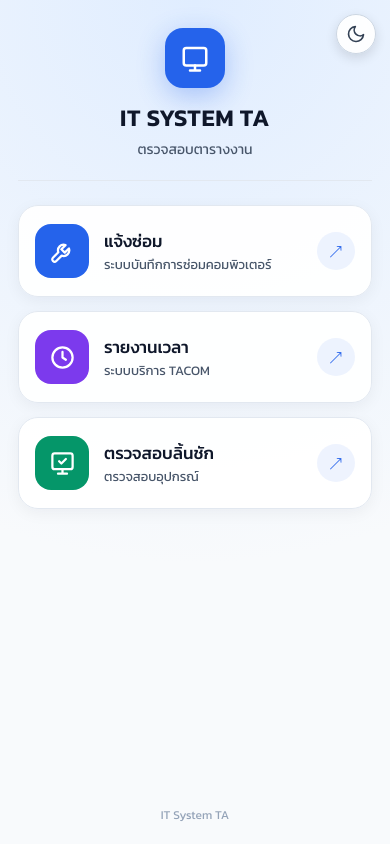
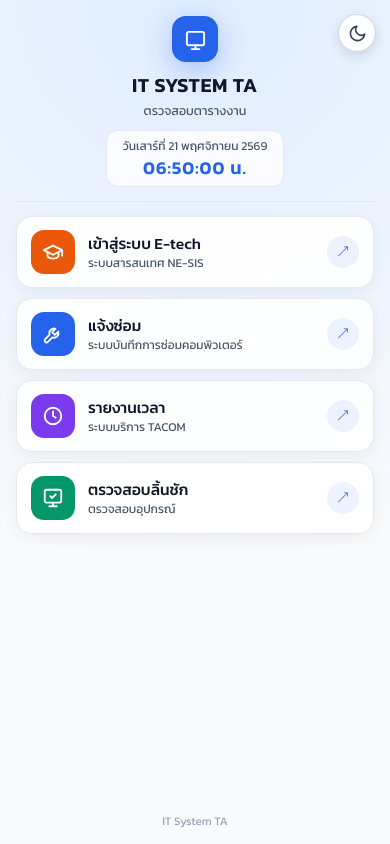
Before and after one commit to ponesatornjob-create/taeieina, a plain HTML site: page index.html in a window 390 px wide. Drawn offline with Linux system fonts and the light colour scheme.

Commit message:
Update index.html

```diff
--- a/index.html
+++ b/index.html
@@ -26,6 +26,8 @@
     --toggle-bg: rgba(17, 28, 48, 0.85);
     --toggle-border: #263b5a;
     --toggle-color: #fbbf24;
+    --clock-bg: rgba(17, 28, 48, 0.65);
+    --clock-border: rgba(38, 59, 90, 0.8);
 }
 
 [data-theme="light"] {
@@ -46,6 +48,8 @@
     --toggle-bg: rgba(255, 255, 255, 0.92);
     --toggle-border: #cbd5e1;
     --toggle-color: #334155;
+    --clock-bg: rgba(255, 255, 255, 0.78);
+    --clock-border: #e2e8f0;
 }
 
 *, *::before, *::after {
@@ -122,7 +126,7 @@ body {
 }
 
 .container {
-    width: min(92vw, 1320px);
+    width: min(92vw, 1380px);
     margin: 0 auto;
     display: flex;
     flex-direction: column;
@@ -131,21 +135,21 @@ body {
 /* HEADER */
 .header {
     text-align: center;
-    margin-bottom: clamp(28px, 4.5vh, 56px);
+    margin-bottom: clamp(24px, 4vh, 46px);
     border-bottom: 1px solid var(--divider);
-    padding-bottom: clamp(20px, 3vh, 36px);
+    padding-bottom: clamp(18px, 2.8vh, 28px);
     transition: border-color 0.3s ease;
 }
 
 .logo {
-    width: clamp(60px, 5vw, 92px);
-    height: clamp(60px, 5vw, 92px);
+    width: clamp(56px, 4.8vw, 84px);
+    height: clamp(56px, 4.8vw, 84px);
     background: #2563eb;
-    border-radius: clamp(18px, 1.8vw, 28px);
+    border-radius: clamp(16px, 1.6vw, 24px);
     display: flex;
     align-items: center;
     justify-content: center;
-    margin: 0 auto clamp(12px, 1.5vh, 20px);
+    margin: 0 auto clamp(10px, 1.4vh, 16px);
     box-shadow: 0 8px 28px rgba(37, 99, 235, 0.32);
 }
 
@@ -160,22 +164,51 @@ body {
 }
 
 .header h1 {
-    font-size: clamp(24px, 2.4vw, 42px);
+    font-size: clamp(24px, 2.3vw, 38px);
     font-weight: 600;
     letter-spacing: 0.5px;
 }
 
 .header p {
     color: var(--text-sub);
-    margin-top: 6px;
-    font-size: clamp(14px, 1.25vw, 22px);
+    margin-top: 4px;
+    font-size: clamp(14px, 1.15vw, 19px);
 }
 
-/* CARDS */
+/* วันที่และเวลาเรียลไทม์ */
+.datetime-box {
+    display: inline-flex;
+    flex-direction: column;
+    align-items: center;
+    margin-top: clamp(12px, 1.6vh, 18px);
+    padding: clamp(8px, 1vh, 12px) clamp(18px, 2.2vw, 28px);
+    border-radius: 16px;
+    background: var(--clock-bg);
+    border: 1px solid var(--clock-border);
+    transition: background 0.3s ease, border-color 0.3s ease;
+}
+
+.date-text {
+    font-size: clamp(13px, 1vw, 16px);
+    color: var(--text-sub);
+    font-weight: 400;
+}
+
+.time-text {
+    font-size: clamp(20px, 1.8vw, 28px);
+    font-weight: 600;
+    color: var(--btn-text);
+    font-variant-numeric: tabular-nums;
+    letter-spacing: 1px;
+    line-height: 1.25;
+    margin-top: 2px;
+}
+
+/* CARDS - 4 คอลัมน์บนจอคอม */
 .cards {
     display: grid;
-    grid-template-columns: repeat(3, minmax(0, 1fr));
-    gap: clamp(14px, 2.2vw, 32px);
+    grid-template-columns: repeat(4, minmax(0, 1fr));
+    gap: clamp(14px, 1.8vw, 26px);
     width: 100%;
 }
 
@@ -184,11 +217,11 @@ body {
     flex-direction: column;
     align-items: center;
     text-align: center;
-    padding: clamp(24px, 3.2vw, 48px) clamp(16px, 2vw, 32px);
+    padding: clamp(22px, 2.6vw, 40px) clamp(14px, 1.6vw, 24px);
     background: var(--card-bg);
     border: 1px solid var(--card-border);
     box-shadow: var(--card-shadow);
-    border-radius: clamp(18px, 1.8vw, 28px);
+    border-radius: clamp(18px, 1.6vw, 26px);
     text-decoration: none;
     color: var(--text-main);
     transition: transform 0.25s ease, background 0.25s ease, box-shadow 0.25s ease, border-color 0.25s ease, color 0.25s ease;
@@ -208,13 +241,13 @@ body {
 
 /* ICON */
 .icon {
-    width: clamp(56px, 5vw, 88px);
-    height: clamp(56px, 5vw, 88px);
-    border-radius: clamp(16px, 1.5vw, 24px);
+    width: clamp(54px, 4.5vw, 80px);
+    height: clamp(54px, 4.5vw, 80px);
+    border-radius: clamp(16px, 1.4vw, 22px);
     display: flex;
     align-items: center;
     justify-content: center;
-    margin: 0 auto clamp(14px, 1.8vw, 24px);
+    margin: 0 auto clamp(14px, 1.6vw, 22px);
     flex-shrink: 0;
 }
 
@@ -240,20 +273,24 @@ body {
     background: #059669;
 }
 
+.orange {
+    background: #ea580c;
+}
+
 /* TEXT */
 .card-text {
     width: 100%;
-    margin-bottom: clamp(16px, 2vw, 28px);
+    margin-bottom: clamp(16px, 1.8vw, 24px);
 }
 
 .card h2 {
-    font-size: clamp(18px, 1.6vw, 28px);
+    font-size: clamp(17px, 1.4vw, 24px);
     font-weight: 500;
-    margin-bottom: clamp(6px, 0.7vw, 10px);
+    margin-bottom: clamp(6px, 0.6vw, 10px);
 }
 
 .card p {
-    font-size: clamp(13px, 1.05vw, 18px);
+    font-size: clamp(12.5px, 0.95vw, 16px);
     color: var(--text-sub);
     line-height: 1.5;
 }
@@ -263,10 +300,10 @@ body {
     display: inline-flex;
     align-items: center;
     justify-content: center;
-    padding: clamp(8px, 0.7vw, 12px) clamp(16px, 1.5vw, 26px);
+    padding: clamp(7px, 0.65vw, 11px) clamp(16px, 1.3vw, 24px);
     border-radius: 999px;
     background: var(--btn-bg);
-    font-size: clamp(12px, 0.95vw, 16px);
+    font-size: clamp(12px, 0.9vw, 15px);
     font-weight: 500;
     color: var(--btn-text);
     transition: background 0.25s ease, color 0.25s ease;
@@ -280,32 +317,44 @@ body {
 
 /* FOOTER */
 .footer {
-    margin-top: clamp(24px, 4vh, 48px);
+    margin-top: clamp(22px, 3.5vh, 40px);
     text-align: center;
     font-size: clamp(12px, 0.9vw, 15px);
     color: var(--text-footer);
 }
 
-/* MOBILE - ชิดบน พอดีจอ ไม่ต้องเลื่อน */
+/* TABLET / จอคอมครึ่งจอ - 2x2 */
+@media (max-width: 960px) {
+    .container {
+        max-width: 720px;
+    }
+
+    .cards {
+        grid-template-columns: repeat(2, minmax(0, 1fr));
+        gap: 18px;
+    }
+}
+
+/* MOBILE - ชิดบน พอดีจอ 4 การ์ดไม่ต้องเลื่อน */
 @media (max-width: 640px) {
     body {
         height: 100vh;
         height: 100dvh;
         overflow: hidden;
         align-items: flex-start;
-        padding: 28px 18px 20px;
+        padding: 16px 16px 14px;
     }
 
     .theme-toggle {
         top: 14px;
         right: 14px;
-        width: 40px;
-        height: 40px;
+        width: 38px;
+        height: 38px;
     }
 
     .theme-toggle svg {
-        width: 20px;
-        height: 20px;
+        width: 19px;
+        height: 19px;
     }
 
     .container {
@@ -315,38 +364,52 @@ body {
     }
 
     .header {
-        margin-bottom: 24px;
-        padding-bottom: 20px;
+        margin-bottom: 14px;
+        padding-bottom: 14px;
     }
 
     .logo {
-        width: 60px;
-        height: 60px;
-        border-radius: 18px;
-        margin-bottom: 12px;
+        width: 46px;
+        height: 46px;
+        border-radius: 14px;
+        margin-bottom: 8px;
     }
 
     .header h1 {
-        font-size: 24px;
+        font-size: 20px;
     }
 
     .header p {
-        font-size: 14px;
-        margin-top: 4px;
+        font-size: 12.5px;
+        margin-top: 1px;
+    }
+
+    .datetime-box {
+        margin-top: 10px;
+        padding: 6px 16px;
+        border-radius: 12px;
+    }
+
+    .date-text {
+        font-size: 12px;
+    }
+
+    .time-text {
+        font-size: 18px;
     }
 
     .cards {
         grid-template-columns: 1fr;
-        gap: 14px;
+        gap: 10px;
     }
 
     .card {
         flex-direction: row;
         align-items: center;
         text-align: left;
-        padding: 18px 16px;
-        gap: 15px;
-        border-radius: 20px;
+        padding: 13px 14px;
+        gap: 13px;
+        border-radius: 16px;
     }
 
     .card:hover {
@@ -354,9 +417,9 @@ body {
     }
 
     .icon {
-        width: 54px;
-        height: 54px;
-        border-radius: 16px;
+        width: 44px;
+        height: 44px;
+        border-radius: 13px;
         margin: 0;
     }
 
@@ -367,21 +430,21 @@ body {
     }
 
     .card h2 {
-        font-size: 17px;
-        margin-bottom: 2px;
+        font-size: 15.5px;
+        margin-bottom: 1px;
     }
 
     .card p {
-        font-size: 13px;
-        line-height: 1.4;
+        font-size: 12px;
+        line-height: 1.3;
     }
 
     .btn {
         margin-top: 0;
-        width: 38px;
-        height: 38px;
+        width: 32px;
+        height: 32px;
         padding: 0;
-        font-size: 16px;
+        font-size: 14px;
         border-radius: 50%;
     }
 
@@ -391,8 +454,8 @@ body {
 
     .footer {
         margin-top: auto;
-        padding-top: 16px;
-        font-size: 12px;
+        padding-top: 10px;
+        font-size: 11.5px;
     }
 }
 </style>
@@ -402,12 +465,10 @@ body {
 
 <!-- ปุ่มสลับธีม กลางวัน/กลางคืน -->
 <button class="theme-toggle" id="themeToggle" aria-label="สลับธีมกลางวัน/กลางคืน" title="สลับธีมกลางวัน / กลางคืน">
-    <!-- ไอคอนพระอาทิตย์ (แสดงตอนโหมดมืด เพื่อกดเปลี่ยนเป็นตอนเช้า) -->
     <svg class="icon-sun" viewBox="0 0 24 24">
         <circle cx="12" cy="12" r="4"/>
         <path d="M12 2v2M12 20v2M4.93 4.93l1.41 1.41M17.66 17.66l1.41 1.41M2 12h2M20 12h2M6.34 17.66l-1.41 1.41M19.07 4.93l-1.41 1.41"/>
     </svg>
-    <!-- ไอคอนพระจันทร์ (แสดงตอนโหมดสว่าง เพื่อกดเปลี่ยนเป็นกลางคืน) -->
     <svg class="icon-moon" viewBox="0 0 24 24">
         <path d="M21 12.79A9 9 0 1 1 11.21 3 7 7 0 0 0 21 12.79z"/>
     </svg>
@@ -425,11 +486,34 @@ body {
 
         <h1>IT SYSTEM TA</h1>
         <p>ตรวจสอบตารางงาน</p>
+
+        <div class="datetime-box">
+            <div class="date-text" id="dateText">-</div>
+            <div class="time-text" id="timeText">00:00:00 น.</div>
+        </div>
     </header>
 
     <main class="cards">
 
-        <!-- 1. แจ้งซ่อม -->
+        <!-- 1. เข้าสู่ระบบ E-tech -->
+        <a class="card"
+           href="https://ne-sis.e-tech.ac.th/etech/login.php"
+           target="_blank"
+           rel="noopener noreferrer">
+            <div class="icon orange">
+                <svg viewBox="0 0 24 24">
+                    <path d="M22 10v6M2 10l10-5 10 5-10 5z"/>
+                    <path d="M6 12v5c3 3 9 3 12 0v-5"/>
+                </svg>
+            </div>
+            <div class="card-text">
+                <h2>เข้าสู่ระบบ E-tech</h2>
+                <p>ระบบสารสนเทศ NE-SIS</p>
+            </div>
+            <div class="btn"><span>เข้าสู่ระบบ&nbsp;</span>↗</div>
+        </a>
+
+        <!-- 2. แจ้งซ่อม -->
         <a class="card"
            href="https://it.e-tech.ac.th/checkstudent/ta/"
            target="_blank"
@@ -446,7 +530,7 @@ body {
             <div class="btn"><span>เข้าสู่ระบบ&nbsp;</span>↗</div>
         </a>
 
-        <!-- 2. รายงานเวลา -->
+        <!-- 3. รายงานเวลา -->
         <a class="card"
            href="https://it.e-tech.ac.th/checkstudent/TACOM/index.html"
            target="_blank"
@@ -464,7 +548,7 @@ body {
             <div class="btn"><span>เข้าสู่ระบบ&nbsp;</span>↗</div>
         </a>
 
-        <!-- 3. ตรวจสอบลิ้นชัก -->
+        <!-- 4. ตรวจสอบลิ้นชัก -->
         <a class="card"
            href="https://it.e-tech.ac.th/checkstudent/computer-check/index.php"
            target="_blank"
@@ -510,6 +594,31 @@ toggleBtn.addEventListener('click', () => {
     root.setAttribute('data-theme', next);
     localStorage.setItem('it-ta-theme', next);
 });
+
+// อัปเดตวันที่และเวลาแบบเรียลไทม์
+const dateEl = document.getElementById('dateText');
+const timeEl = document.getElementById('timeText');
+
+function updateDateTime() {
+    const now = new Date();
+
+    const dateStr = now.toLocaleDateString('th-TH', {
+        weekday: 'long',
+        day: 'numeric',
+        month: 'long',
+        year: 'numeric'
+    });
+
+    const hh = String(now.getHours()).padStart(2, '0');
+    const mm = String(now.getMinutes()).padStart(2, '0');
+    const ss = String(now.getSeconds()).padStart(2, '0');
+
+    dateEl.textContent = dateStr;
+    timeEl.textContent = `${hh}:${mm}:${ss} น.`;
+}
+
+updateDateTime();
+setInterval(updateDateTime, 1000);
 </script>
 
 </body>
```
